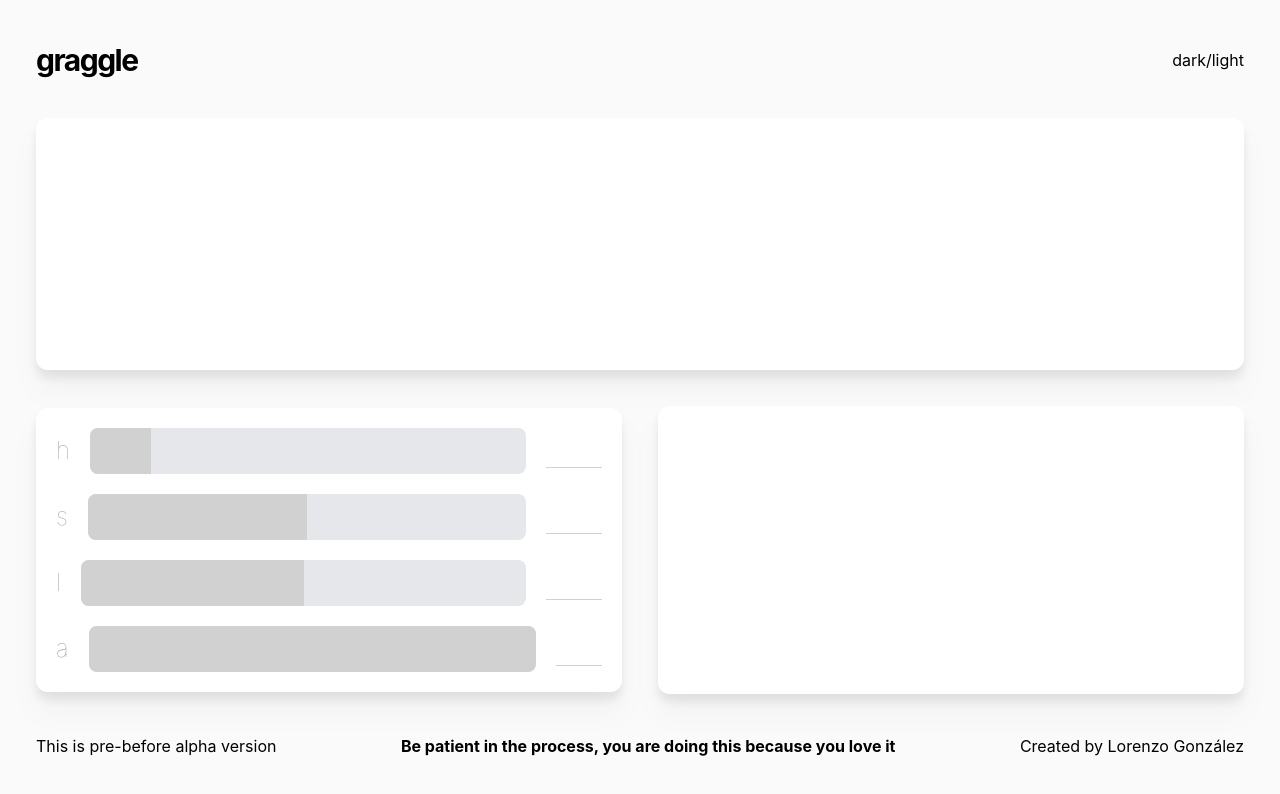
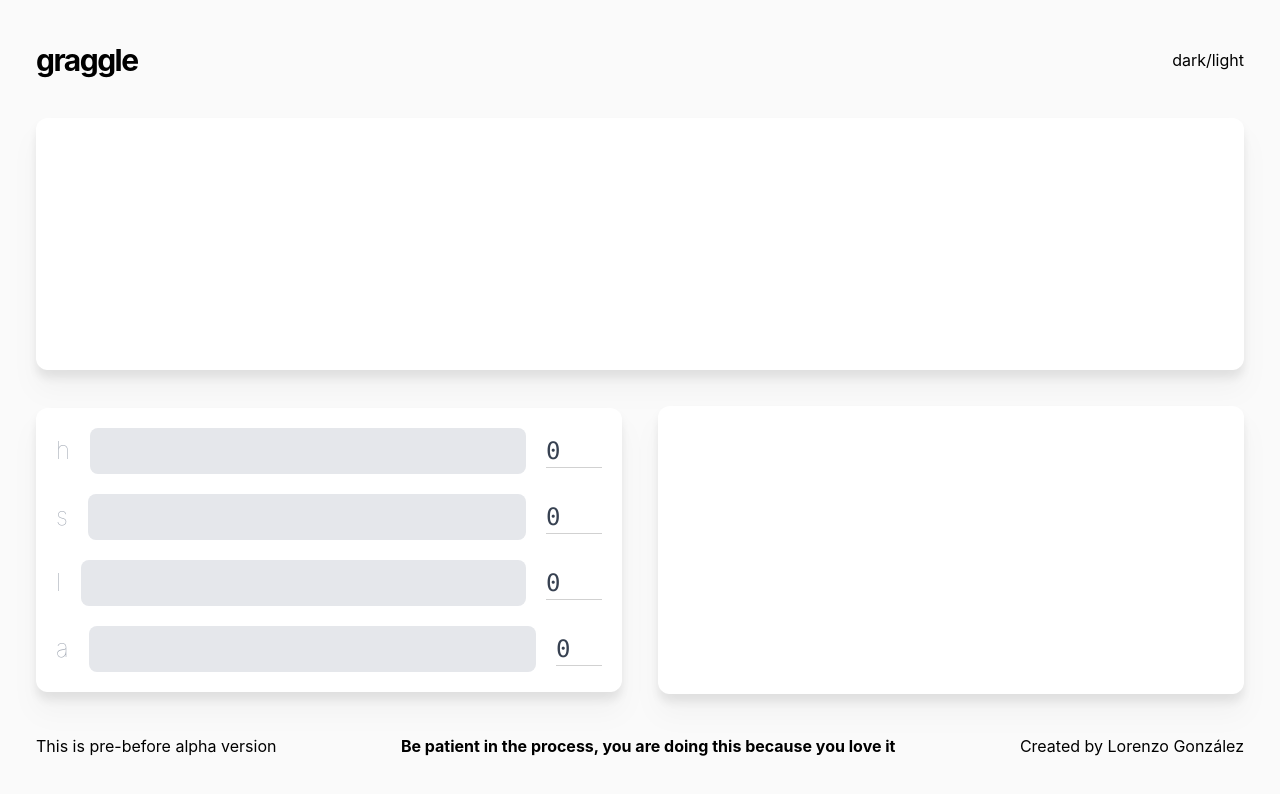
Before and after one commit to enzogdev/graggle-v0, a React (Vite) app: page / in a window 1280 px wide. Shown: the top 794 px of the page. Built offline with nearby package versions, Linux system fonts and the light colour scheme; the HTML template or start-up script is replaced by a standard one.

Commit message:
pins are draggable and hsla controller works

```diff
--- a/src/components/Canvas/PinComponent.tsx
+++ b/src/components/Canvas/PinComponent.tsx
@@ -1,20 +1,15 @@
-import { useSelector } from "react-redux";
+import { useSelector, useDispatch } from "react-redux";
 import { useDraggablePin } from "../../hooks/useDraggablePin";
 import { hslaToRgba } from "../../utils/colorUtils";
 import { Pin, RootState } from "../../types/types";
-import { updateActiveColorElement } from "../../store/canvasSlice";
 export default function PinComponent(pin: Pin) {
   const { handleDragStart, handleDrag, handleDragEnd, handleClick } =
     useDraggablePin(pin);
 
-  const handleClickActivePin = (e) => {
-    if (e.target != document.getElementById("canvas")) return;
-    e.preventDefault();
-    updateActiveColorElement(pin);
-  };
   const activePin = useSelector(
     (state: RootState) => state.canvas.activeColorElement
   );
+
   const pinStyle = {
     top: pin.position.y + "%",
     left: pin.position.x + "%",
@@ -32,7 +27,7 @@ export default function PinComponent(pin: Pin) {
       onDragStart={handleDragStart}
       onDrag={handleDrag}
       onDragEnd={handleDragEnd}
-      onClick={handleClickActivePin}
+      onClick={handleClick}
     ></button>
   );
 }
--- a/src/components/ToolBar/Slider.tsx
+++ /dev/null
@@ -1,31 +0,0 @@
-import { ChangeEvent, useEffect, useState } from "react";
-
-export default function Slider({ tag, spectrum }: Slider) {
-  return (
-    <div className="relative flex gap-5 items-center justify-end">
-      <span className="text-gray-400 text-2xl font-thin unselectable">
-        {tag[0]}
-      </span>
-      <input
-        className="rounded-lg overflow-hidden appearance-none bg-gray-200 w-full"
-        type="range"
-        step={spectrum.step}
-        min={spectrum.min}
-        max={spectrum.max}
-        style={
-          {
-            //   backgroundImage: `linear-gradient(90deg, #FFFFFF) ${percentageBar}%, transparent ${percentageBar}%`,
-          }
-        }
-        // onChange={handleInputChange}
-      />
-      <input
-        type="number"
-        className="font-mono text-2xl font-thin w-[56px] text-gray-700 bg-transparent outline-none border-b-2 border-[#d1d1d1]"
-        min={spectrum.min}
-        max={spectrum.max}
-        // onChange={handleInputChange}
-      />
-    </div>
-  );
-}
--- /dev/null
+++ b/src/components/ToolBar/SliderComponent.tsx
@@ -0,0 +1,58 @@
+import { ChangeEvent, useEffect, useState } from "react";
+import { useDispatch, useSelector } from "react-redux";
+import { RootState, Slider } from "../../types/types";
+import { updatePin } from "../../store/canvasSlice";
+
+export default function SliderComponent({ tag, spectrum }: Slider) {
+  const activePin = useSelector(
+    (state: RootState) => state.canvas.activeColorElement
+  );
+  const dispatch = useDispatch();
+
+  // Si activePin es nulo, el componente no renderizará nada
+  const [value, setValue] = useState(activePin?.color[tag] || 0);
+
+  const handleInputChange = (e: ChangeEvent<HTMLInputElement>) => {
+    const newValue = parseFloat(e.target.value);
+    setValue(newValue);
+    // Crear una copia actualizada del objeto activePin
+    const newColorElement = {
+      ...activePin,
+      color: {
+        ...activePin?.color,
+        [tag]: newValue,
+      },
+    };
+
+    dispatch(updatePin(newColorElement));
+  };
+
+  useEffect(() => {
+    setValue(activePin?.color[tag] || 0);
+  }, [activePin, tag]);
+
+  return (
+    <div className="relative flex gap-5 items-center justify-end">
+      <span className="text-gray-400 text-2xl font-thin unselectable">
+        {tag[0]}
+      </span>
+      <input
+        className="rounded-lg overflow-hidden appearance-none bg-gray-200 w-full"
+        type="range"
+        step={spectrum.step}
+        min={spectrum.min}
+        max={spectrum.max}
+        value={value || 0}
+        onChange={handleInputChange}
+      />
+      <input
+        type="number"
+        className="font-mono text-2xl font-thin w-[56px] text-gray-700 bg-transparent outline-none border-b-2 border-[#d1d1d1]"
+        min={spectrum.min}
+        max={spectrum.max}
+        value={value || 0}
+        onChange={handleInputChange}
+      />
+    </div>
+  );
+}
--- a/src/components/ToolBar/SliderController.tsx
+++ b/src/components/ToolBar/SliderController.tsx
@@ -1,18 +1,24 @@
-import Slider from "./Slider";
+import { useSelector } from "react-redux";
+import { RootState } from "../../types/types";
+import SliderComponent from "./SliderComponent";
 
 export default function SliderController() {
+  const colorItem = useSelector(
+    (state: RootState) => state.canvas.activeColorElement?.color
+  );
+
   return (
     <div className="rounded-xl bg-white w-full bottom-0 p-5 drop-shadow-xl gap-5 flex flex-col justify-center">
-      <Slider
+      <SliderComponent
         tag={"hue"}
         spectrum={{
           min: 0,
           max: 360,
           step: 1,
         }}
-        value={0}
+        value={colorItem?.hue || 0}
       />
-      <Slider
+      <SliderComponent
         tag={"saturation"}
         spectrum={{
           min: 0,
@@ -20,9 +26,9 @@ export default function SliderController() {
           step: 1,
         }}
         unit={"%"}
-        value={0}
+        value={colorItem?.saturation || 0}
       />
-      <Slider
+      <SliderComponent
         tag={"lightness"}
         spectrum={{
           min: 0,
@@ -30,16 +36,16 @@ export default function SliderController() {
           step: 1,
         }}
         unit={"%"}
-        value={0}
+        value={colorItem?.lightness || 0}
       />
-      <Slider
+      <SliderComponent
         tag={"alpha"}
         spectrum={{
           min: 0,
           max: 1,
           step: 0.01,
         }}
-        value={0}
+        value={colorItem?.alpha || 1}
       />
     </div>
   );
--- a/src/hooks/useDraggablePin.ts
+++ b/src/hooks/useDraggablePin.ts
@@ -1,16 +1,17 @@
 import { useRef } from "react";
+import { useDispatch } from "react-redux";
 import { deletePinById, updateActiveColorElement, updatePin } from "../store/canvasSlice";
 import { Pin } from "../types/types";
 
 export function useDraggablePin(pin: Pin) {
 
     const lastMousePos = useRef({ x: 0, y: 0 });
-
+    const dispatch = useDispatch();
     const canvas = document.getElementById('canvas');
 
     const handleClick = (e) => {
         e.stopPropagation();
-        updateActiveColorElement(pin);
+        dispatch(updateActiveColorElement(pin));
     };
 
     const calculateNewPosition = (e) => {
@@ -30,8 +31,7 @@ export function useDraggablePin(pin: Pin) {
     const handleDrag = (e) => {
         const { x, y } = calculateNewPosition(e);
         const newPin: Pin = { ...pin, position: { x, y } };
-        updatePin(newPin);
-        console.log({ x, y })
+        dispatch(updatePin(newPin));
         lastMousePos.current = { x: e.clientX, y: e.clientY };
     };
 
@@ -41,10 +41,11 @@ export function useDraggablePin(pin: Pin) {
         const { x, y } = calculateNewPosition(e);
         const newPin: Pin = { ...pin, position: { x, y } };
         if (x < 0 || x > 100 || y < 0 || y > 100) {
-            deletePinById(newPin.id);
+            dispatch(deletePinById(newPin.id));
         } else {
             console.log('actualizado')
-            updatePin(newPin);
+            dispatch(updatePin(newPin));
+            dispatch(updateActiveColorElement(newPin));
         }
     };
 
```
Also changed, not shown: src/store/canvasSlice.ts (+0 -8 lines), src/components/Canvas/Canvas.tsx (line endings or trailing spaces).
